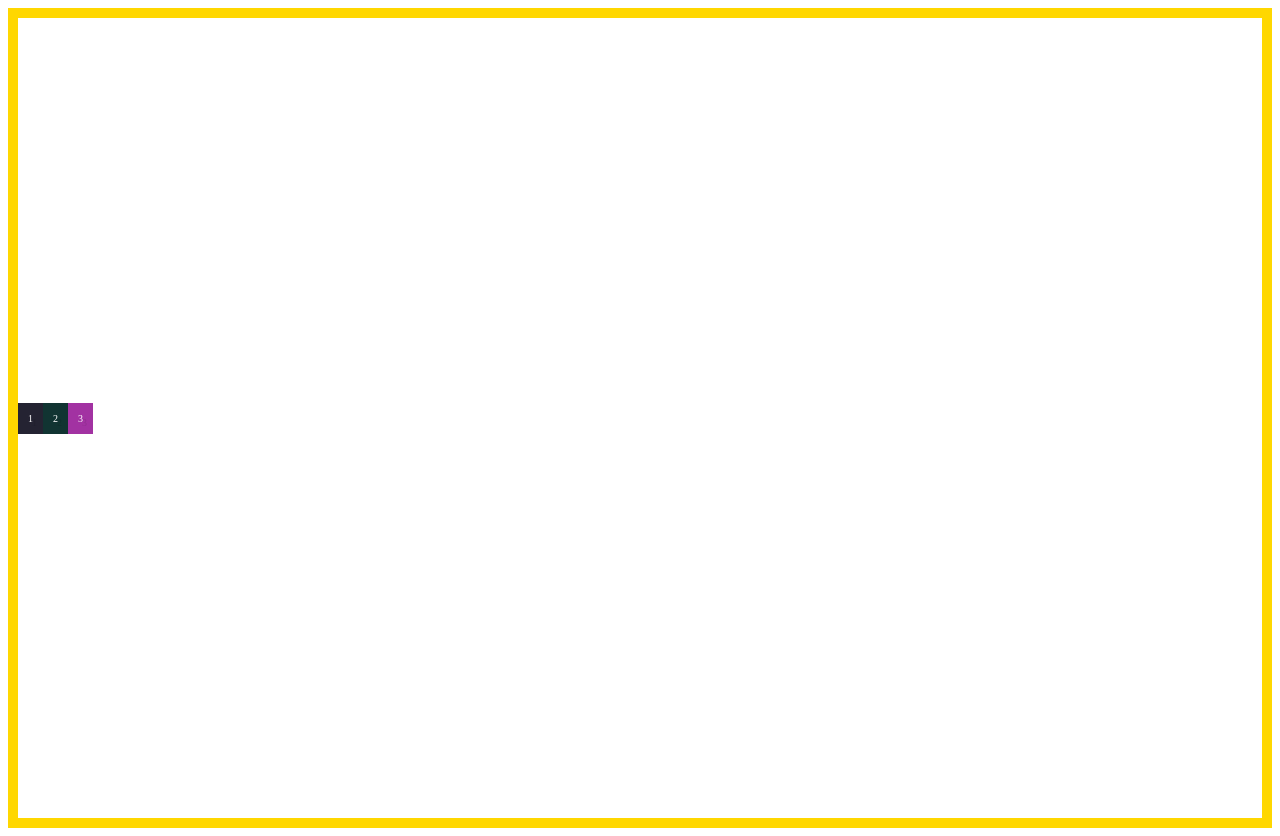
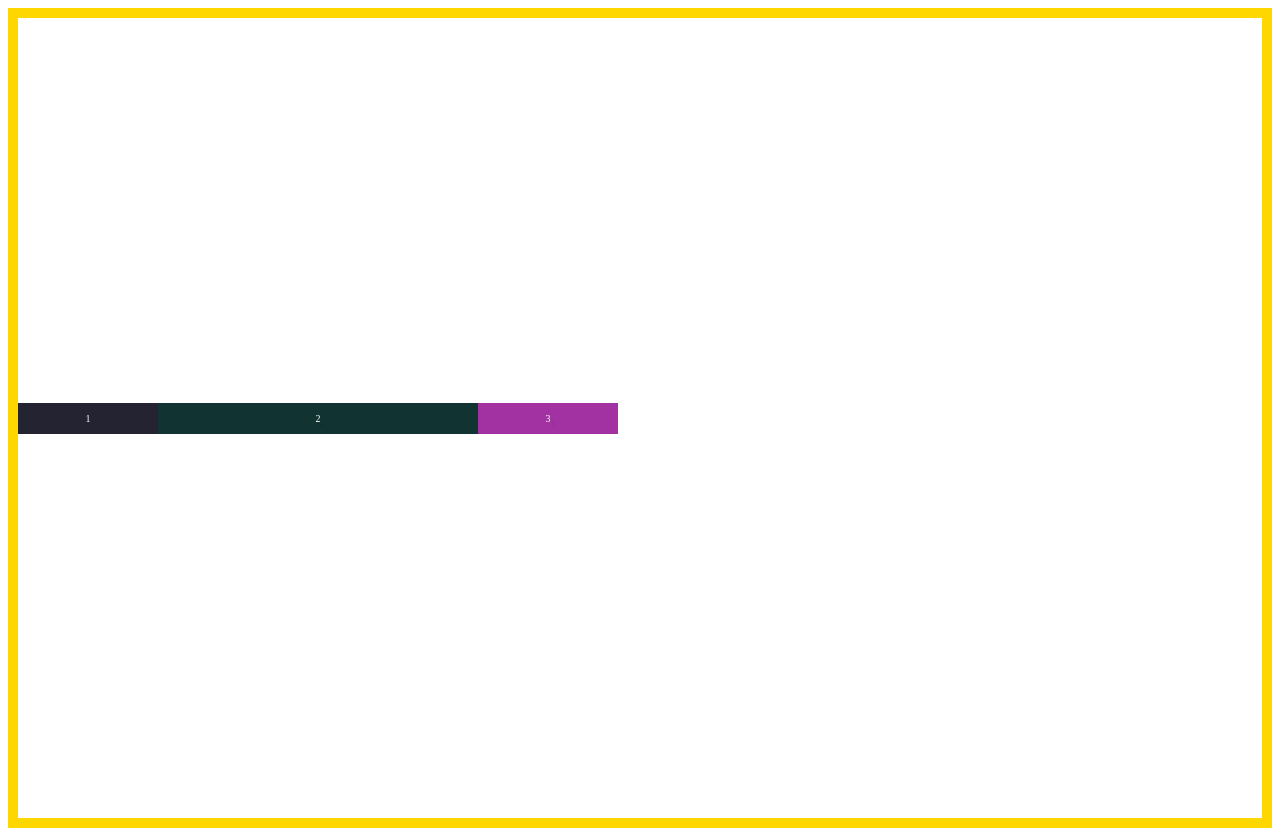
Before and after one commit to ravitejagGitHub/expert-css, a plain HTML site: page css-flex/index.html in a window 1280 px wide. Drawn offline with Linux system fonts and the light colour scheme.

Commit message:
flex-basis

```diff
--- a/css-flex/style.css
+++ b/css-flex/style.css
@@ -27,18 +27,9 @@
     text-align : center;
     text-shadow : 4px 4px 0 rgba(0,0,0,0.1);
     padding: 10px;
+    flex-basis: 120px;
+
   }
-  /* .box3{
-    font-size: 30px;
+   .box2{
+    flex-basis: 300px;
   }
-
-  .box6{
-    font-size: 130px;
-  }
-
-  .box4{
-    font-size: 100px;
-  }
-  .box5{
-    font-size: 5px;
-  } */
```
